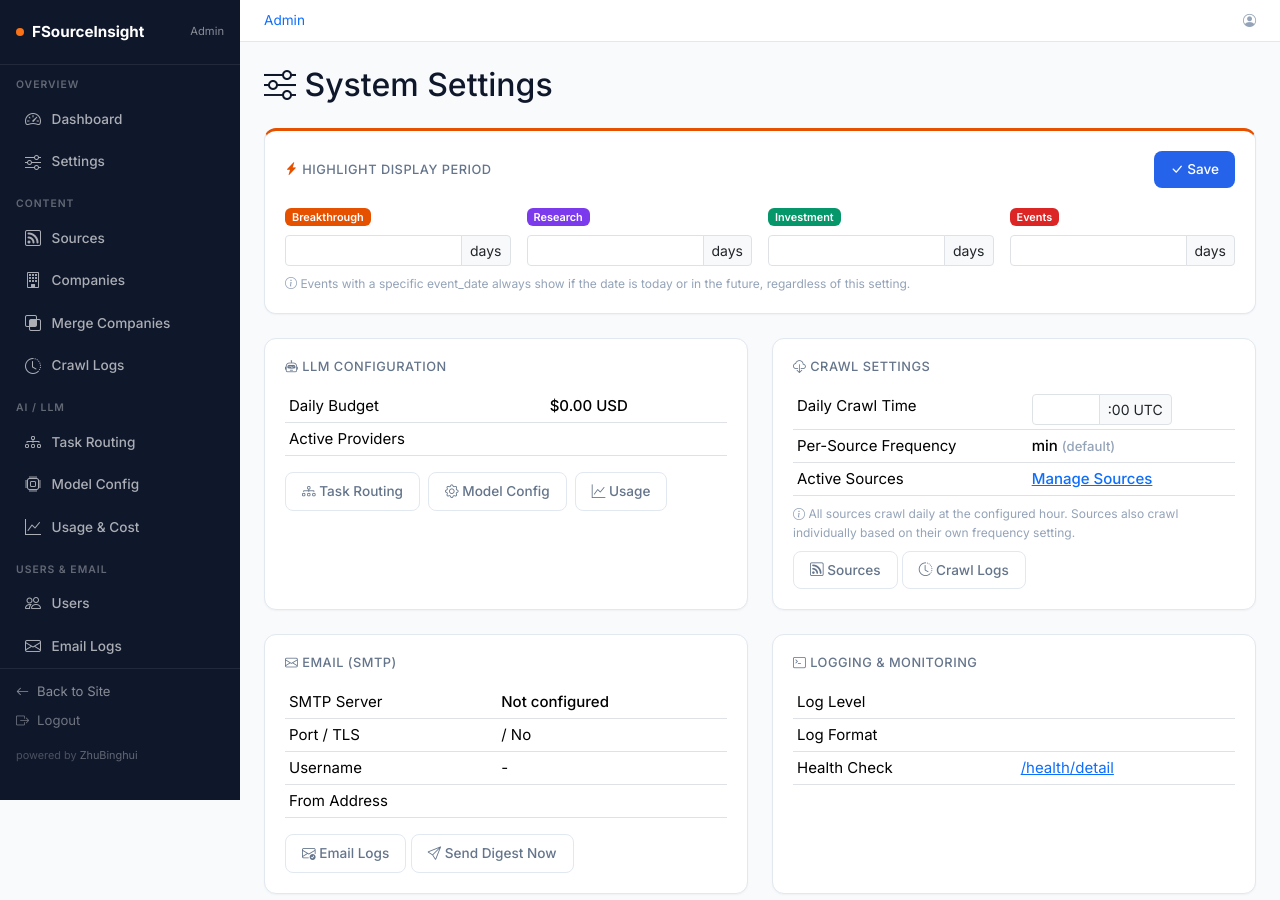
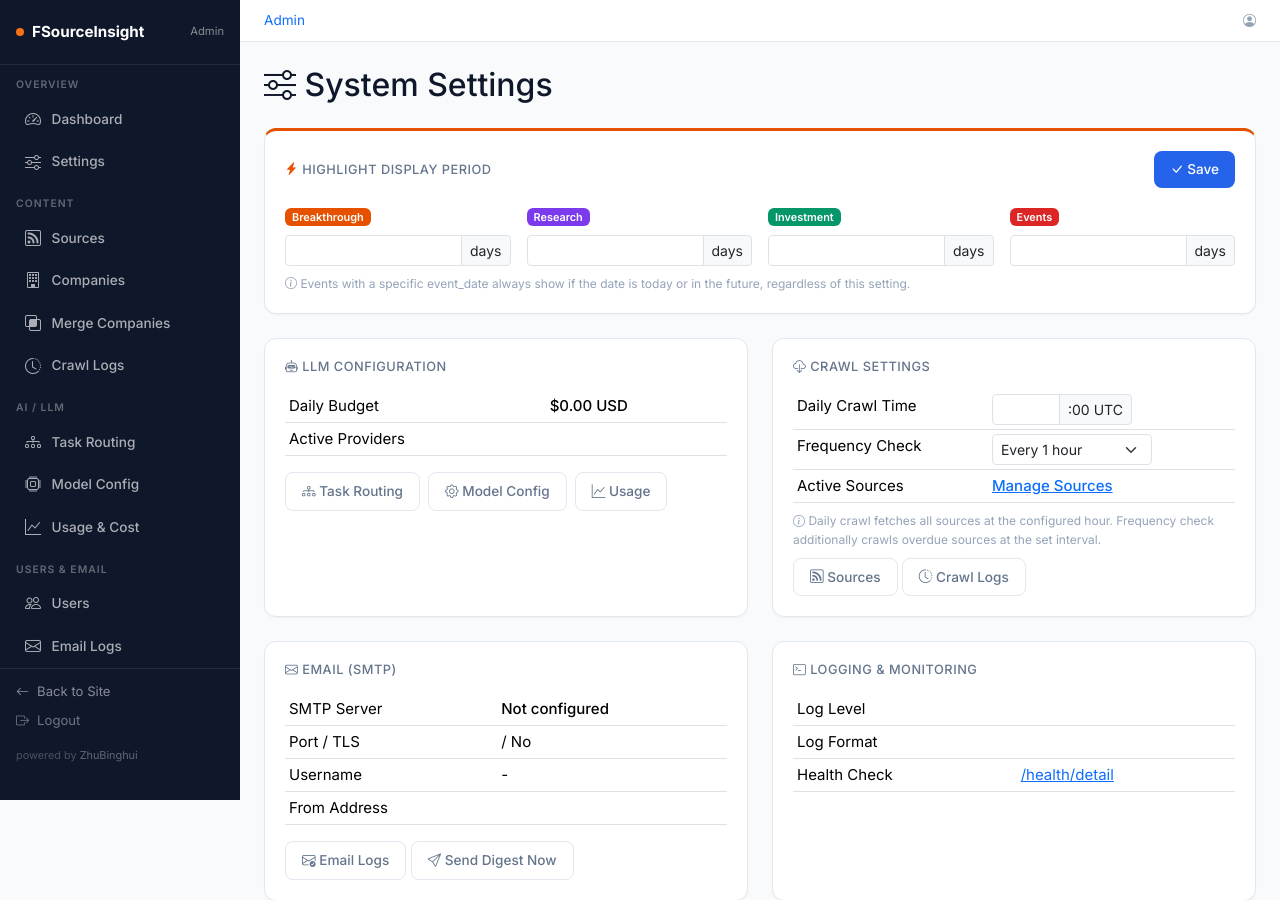
Before and after one commit to zhubinghui/FSourceInsight, a Python web app: template app/web/templates/admin/settings.html in a window 1280 px wide. Shown: the top 900 px of the page. Run offline with Jinja, Linux system fonts and the light colour scheme; the template is opened without the code that fills it, so the values that code supplies are empty.

Commit message:
feat: configurable crawl frequency check interval (1-24 hours)
- Frequency check interval now configurable via Admin > Settings
  dropdown: 1h, 2h, 3h, 4h, 6h (default), 8h, 12h, 24h
- Task self-gates using Redis timestamp to honor the configured
  interval (Beat still fires every 10 min but task skips if too early)
- Removed per-minute polling — minimum interval is 1 hour

Co-Authored-By: Claude Opus 4.6 (1M context) <noreply@anthropic.com>

```diff
--- a/app/web/templates/admin/settings.html
+++ b/app/web/templates/admin/settings.html
@@ -126,8 +126,16 @@
                         </td>
                     </tr>
                     <tr>
-                        <td class="text-fs-secondary">Per-Source Frequency</td>
-                        <td class="fw-medium">{{ settings.crawl_frequency }} min <small class="text-fs-muted">(default)</small></td>
+                        <td class="text-fs-secondary">Frequency Check</td>
+                        <td>
+                            <select class="form-select form-select-sm" name="crawl_check_interval_hours" form="settings-form" style="width: 160px;">
+                                {% for h in [1, 2, 3, 4, 6, 8, 12, 24] %}
+                                <option value="{{ h }}" {{ 'selected' if crawl_check_interval == h }}>
+                                    Every {{ h }} hour{{ 's' if h > 1 }}
+                                </option>
+                                {% endfor %}
+                            </select>
+                        </td>
                     </tr>
                     <tr>
                         <td class="text-fs-secondary">Active Sources</td>
@@ -137,7 +145,7 @@
                     </tr>
                 </table>
                 <div class="text-fs-muted mt-2" style="font-size: 0.75rem;">
-                    <i class="bi bi-info-circle"></i> All sources crawl daily at the configured hour. Sources also crawl individually based on their own frequency setting.
+                    <i class="bi bi-info-circle"></i> Daily crawl fetches all sources at the configured hour. Frequency check additionally crawls overdue sources at the set interval.
                 </div>
                 <div class="mt-2">
                     <a href="{{ url_for('admin.sources') }}" class="btn btn-fs-ghost btn-sm">
--- a/app/web/views/admin.py
+++ b/app/web/views/admin.py
@@ -603,6 +603,10 @@ def settings():
         if crawl_hour:
             SystemSetting.set(key='crawl_daily_hour', value=crawl_hour,
                               description='Daily crawl start hour (UTC, 0-23)')
+        check_interval = request.form.get('crawl_check_interval_hours', '').strip()
+        if check_interval:
+            SystemSetting.set(key='crawl_check_interval_hours', value=check_interval,
+                              description='Frequency check interval (hours)')
         db.session.commit()
         flash('Settings updated.', 'success')
         return redirect(url_for('admin.settings'))
@@ -629,6 +633,7 @@ def settings():
 
     # Crawl schedule
     crawl_daily_hour = SystemSetting.get_int('crawl_daily_hour', 1)
+    crawl_check_interval = SystemSetting.get_int('crawl_check_interval_hours', 6)
 
     # LLM provider status
     llm_keys = {}
@@ -641,6 +646,7 @@ def settings():
         settings=settings_data,
         highlight_settings=highlight_settings,
         crawl_daily_hour=crawl_daily_hour,
+        crawl_check_interval=crawl_check_interval,
         llm_keys=llm_keys,
     )
 
```
Also changed, not shown: app/crawlers/tasks.py (+19 -3 lines).
